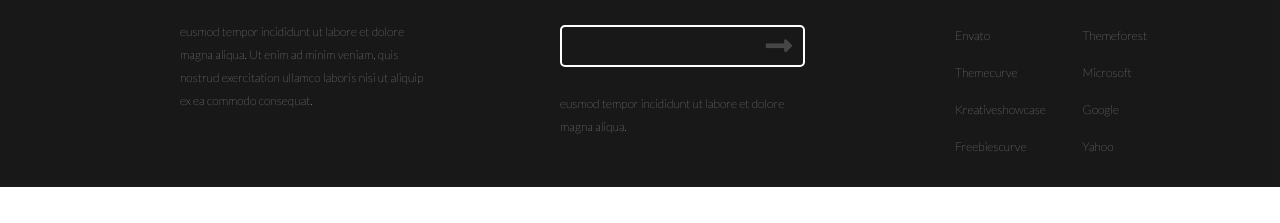
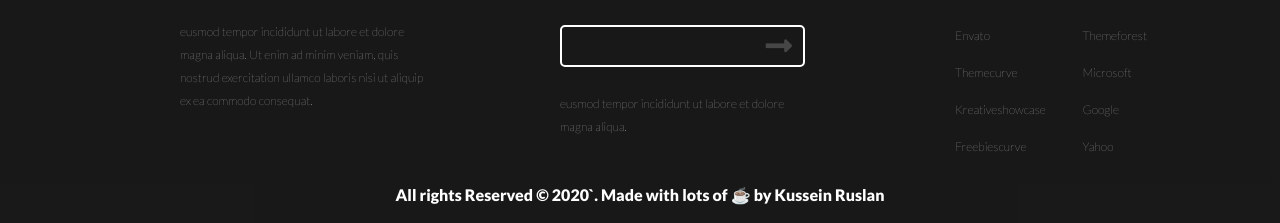
Before and after one commit to RuslanKussein/sarajevo, a website: page index.html in a window 1280 px wide. Shown: the part 4644-4867 px from the top of the page. Before the commit the page ends 4831 px from the top, so only its background shows below. Drawn offline with nearby package versions, Linux system fonts and the light colour scheme.

Commit message:
all rights reserved

```diff
--- a/index.html
+++ b/index.html
@@ -474,6 +474,11 @@
                     </div>
                 </div>
             </div>
+            <div class="row">
+                <div class="col-12">
+                    <p class="rules text-center">All rights Reserved © 2020`. Made with lots of ☕ by Kussein Ruslan</p>
+                </div>
+            </div>
         </div>
     </footer>
 
--- a/styles/scss/style.scss
+++ b/styles/scss/style.scss
@@ -534,3 +534,8 @@ div[val]{
     }
   }
 }
+.rules{
+    font-size: 16px;
+    font-family: "Lato-Black";
+    margin-bottom: 20px;
+}
```
Also changed, not shown: styles/css/style.css, 1 other file.
